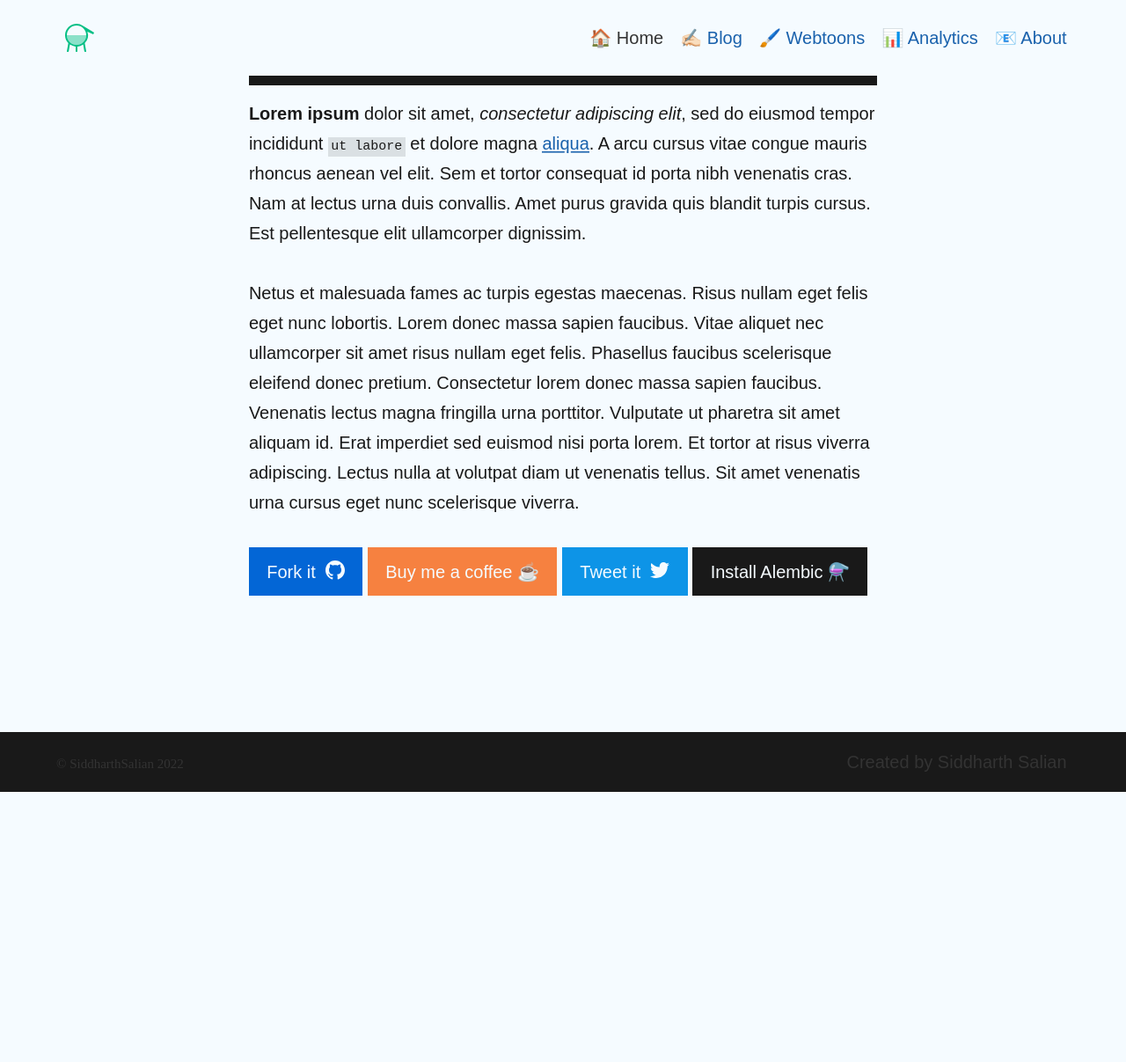
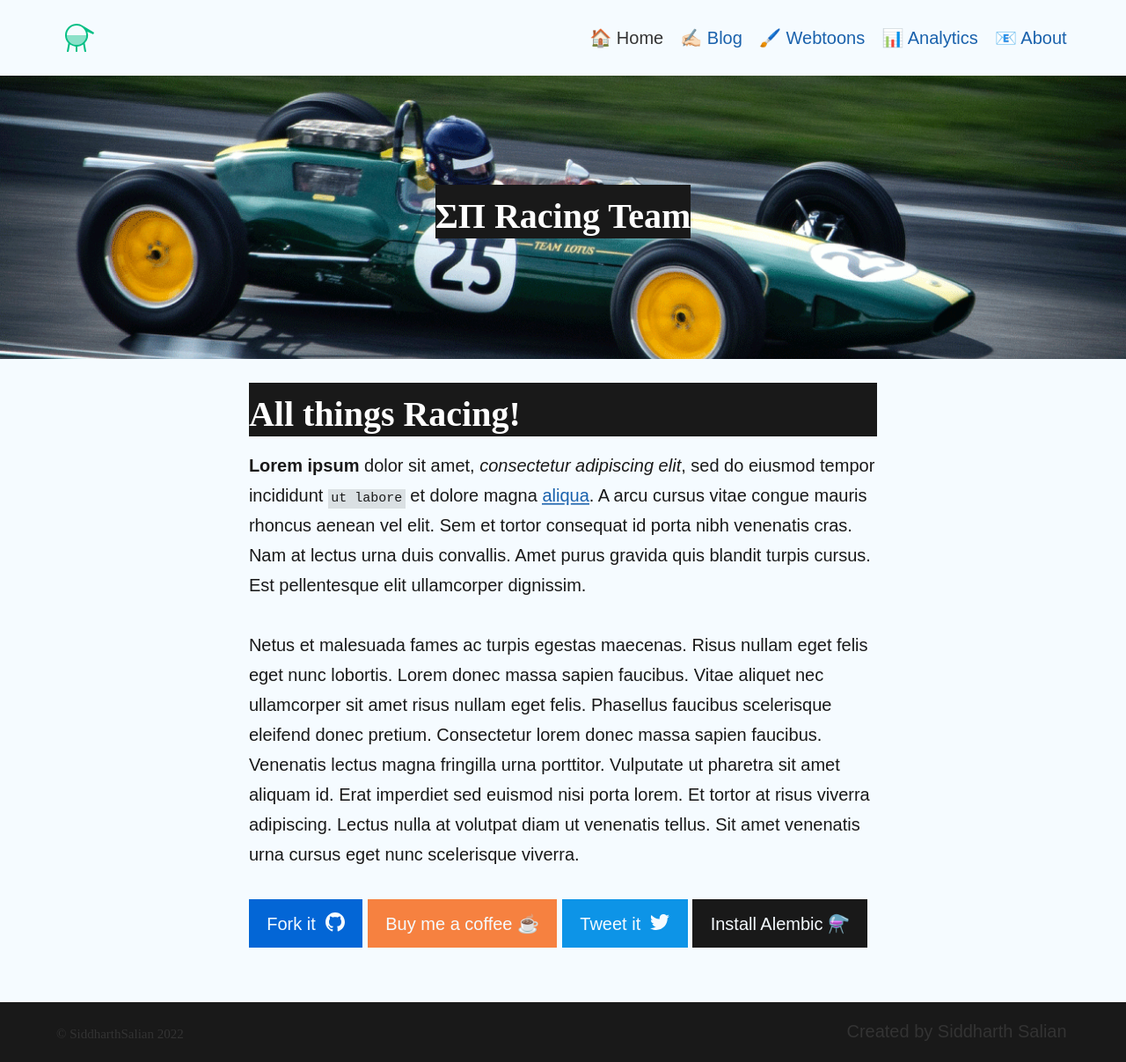
Before and after one commit to SiddharthSalian/saliansiddharth, a Jekyll site: the page built from index.md, in a window 1280 px wide. Shown: the whole page at 88% size. Built offline with Jekyll 4.4.1, drawn with Linux system fonts in a browser that asks for light colours; before the commit the page ends 900 px from its top, so only the background shows below that.

Commit message:
Update index.md

```diff
--- a/index.md
+++ b/index.md
@@ -1,7 +1,7 @@
 ---
 title: All things Racing!
 feature_text: |
-<!--   # Salian Racing Team -->
+  # ΣΠ Racing Team
 feature_image: "https://raw.githubusercontent.com/SiddharthSalian/saliansiddharth/main/assets/images/team-lotus.png"
 excerpt: "Payoja and Sid's F1 Notebook"
 ---
```
